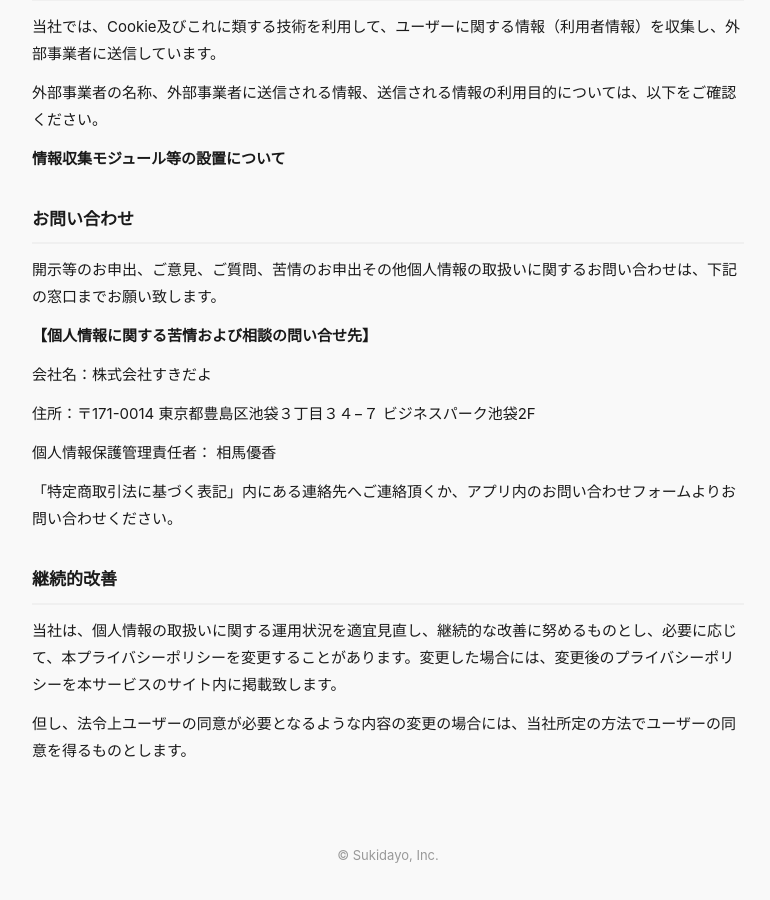
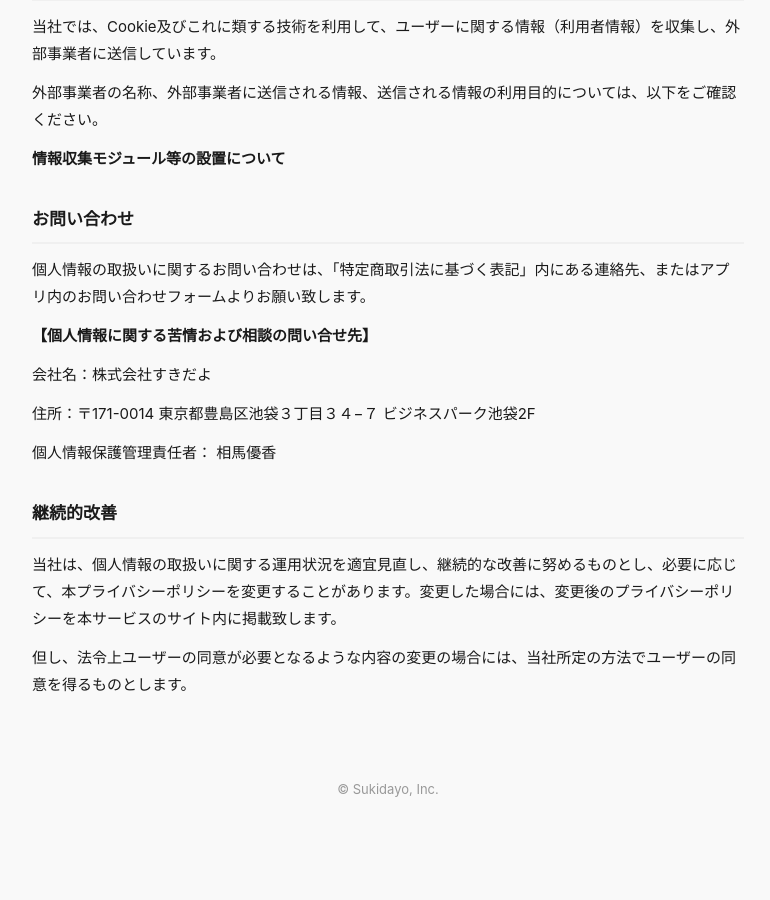
Before and after one commit to Sukidayo-app/announcements, a Jekyll site: the page built from privacy/ja/index.md, in a window 1280 px wide and 900 px high, scrolled down 6764 px. Shown: the whole window, without its empty margins (252-1022 px from the left). Built offline with Jekyll 4.4.1, drawn with Linux system fonts in a browser that asks for light colours; after the commit the page ends 7605 px from its top, so only the background shows below that.

Commit message:
プライバシーポリシー：お問い合わせ冒頭文を案1に修正

```diff
--- a/privacy/ja/index.md
+++ b/privacy/ja/index.md
@@ -180,7 +180,7 @@ Cookieを無効化されたいユーザーは、ウェブブラウザの設定
 
 ## お問い合わせ
 
-開示等のお申出、ご意見、ご質問、苦情のお申出その他個人情報の取扱いに関するお問い合わせは、下記の窓口までお願い致します。
+個人情報の取扱いに関するお問い合わせは、「特定商取引法に基づく表記」内にある連絡先、またはアプリ内のお問い合わせフォームよりお願い致します。
 
 **【個人情報に関する苦情および相談の問い合せ先】**
 
@@ -190,8 +190,6 @@ Cookieを無効化されたいユーザーは、ウェブブラウザの設定
 
 個人情報保護管理責任者： 相馬優香
 
-「特定商取引法に基づく表記」内にある連絡先へご連絡頂くか、アプリ内のお問い合わせフォームよりお問い合わせください。
-
 ## 継続的改善
 
 当社は、個人情報の取扱いに関する運用状況を適宜見直し、継続的な改善に努めるものとし、必要に応じて、本プライバシーポリシーを変更することがあります。変更した場合には、変更後のプライバシーポリシーを本サービスのサイト内に掲載致します。
```
